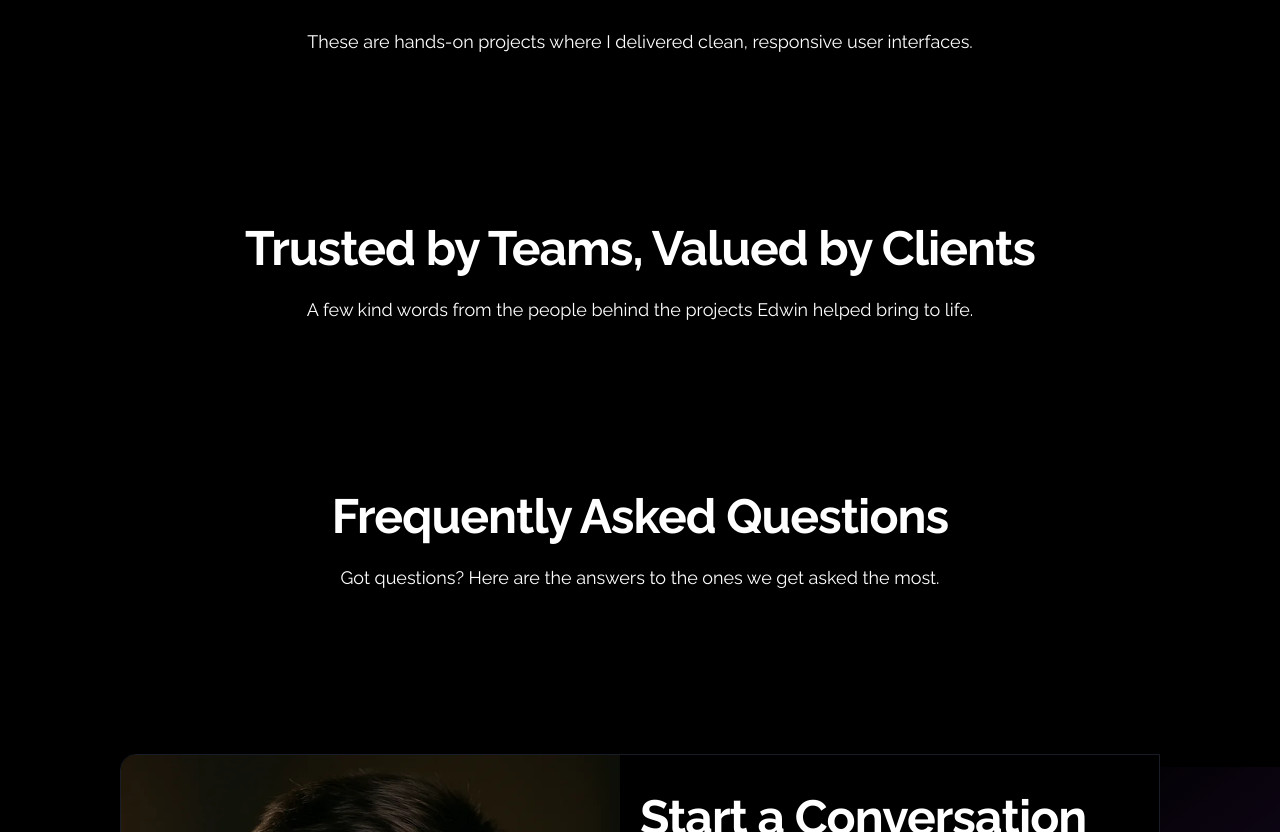
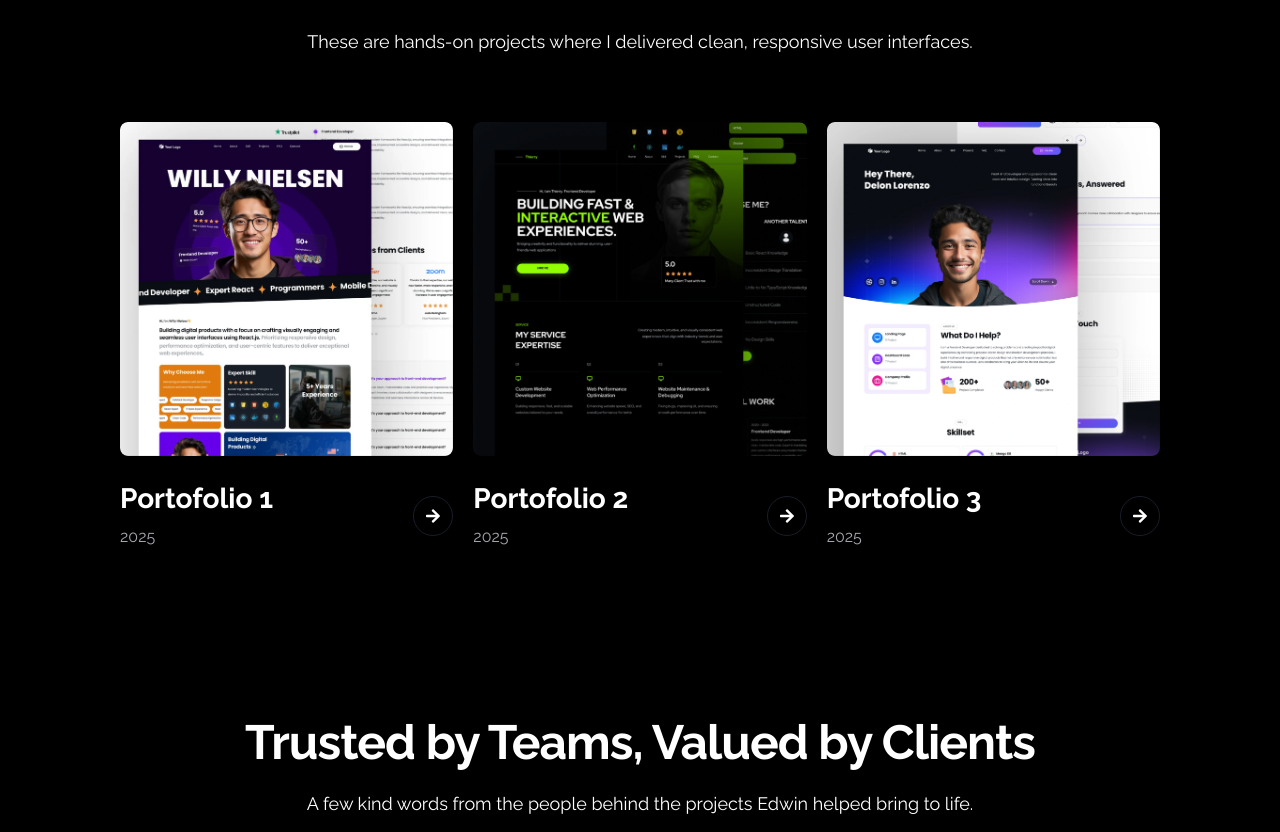
Before and after one commit to Hary300/Personal-Project-36-Purple-Magenta-Portfolio, a React (Vite) app: page / in a window 1280 px wide. Shown: the part 4792-5624 px from the top of the page. Built offline with nearby package versions, Linux system fonts and the light colour scheme.

Commit message:
feat: enhance ProjectSection layout with gap support and project mapping

```diff
--- a/src/sections/06-projectSection/ProjectSection.tsx
+++ b/src/sections/06-projectSection/ProjectSection.tsx
@@ -1,12 +1,43 @@
 import SectionWrapper from '@/components/layouts/SectionWrapper';
 import SectionTitle from '@/components/shared/SectionTitle';
+import { Button } from '@/components/ui/button';
 import { projectsSectionData } from '@/data/projectSectionData';
+import { FaArrowRight } from 'react-icons/fa';
 
 const ProjectSection = () => {
   const header = projectsSectionData.header;
+  const projects = projectsSectionData.projects;
   return (
-    <SectionWrapper sectionId='projects'>
+    <SectionWrapper sectionId='projects' hasGap>
       <SectionTitle title={header.title} subtitle={header.subtitle} />
+      <div className='flex flex-wrap gap-5'>
+        {projects.map((project) => (
+          <div
+            key={project.id}
+            className='md:flex-1 flex flex-col gap-4 lg:gap-6'
+          >
+            <div className='rounded-md overflow-hidden'>
+              <img src={project.image} alt={project.imageAlt} />
+            </div>
+            <div className='flex justify-between items-center'>
+              <div className='flex flex-col gap-1'>
+                <p className='font-bold text-xl lg:text-display-sm'>
+                  {project.title}
+                </p>
+                <p className='text-neutral-400 text-sm lg:text-md'>
+                  {project.year}
+                </p>
+              </div>
+              <Button
+                variant='outline'
+                className='rounded-full size-10 flex justify-center items-center shrink-0'
+              >
+                <FaArrowRight />
+              </Button>
+            </div>
+          </div>
+        ))}
+      </div>
     </SectionWrapper>
   );
 };
```
